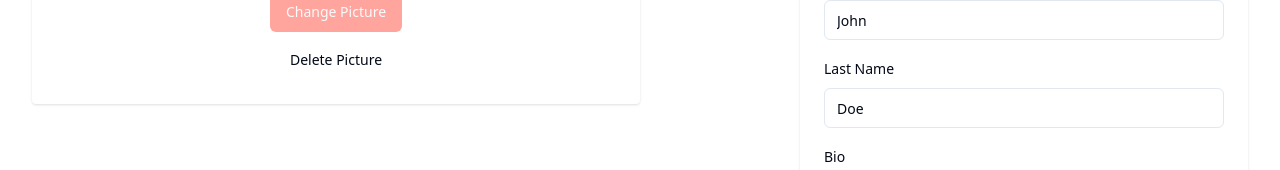
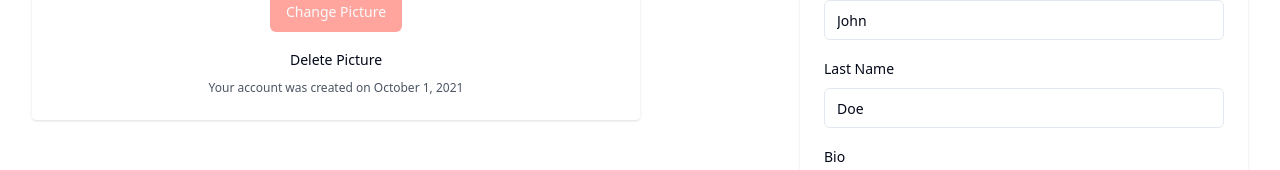
Before and after one commit to Yousaf-R878/swoons, a React (Vite) app in the folder client/: page /settings in a window 1280 px wide. Shown: the part 304-474 px from the top of the page. Built offline with nearby package versions, Linux system fonts and the light colour scheme; no server answers.

Commit message:
small fix

```diff
--- a/client/src/pages/Explore/Explore.jsx
+++ b/client/src/pages/Explore/Explore.jsx
@@ -58,6 +58,10 @@ const Explore = () => {
                 .toLowerCase()
                 .trim()
                 .replace(/\s+/g, "-");
+
+            if (badges.includes(formattedInputValue)) {
+                return;
+            }
             setBadges([...badges, formattedInputValue]);
             setInputValue("");
         }
--- a/client/src/pages/UserSettings/UserSettings.jsx
+++ b/client/src/pages/UserSettings/UserSettings.jsx
@@ -36,6 +36,16 @@ const fakeUser = {
     email: "johndoe@gmail.com",
     password: "password",
     profilePic: profilePic,
+    accountCreationDate: "2021-10-01T00:00:00.000Z",
+    bio: "",
+};
+
+const timeStampToDate = (timeStamp) => {
+    const date = new Date(timeStamp);
+    const month = date.toLocaleString("default", { month: "long" });
+    const day = date.getDate();
+    const year = date.getFullYear();
+    return `${month} ${day}, ${year}`;
 };
 
 const UserSettings = () => {
@@ -48,6 +58,7 @@ const UserSettings = () => {
             lastName: fakeUser.lastName,
             email: fakeUser.email,
             password: "", // Clear the password field
+            accountCreationDate: fakeUser.accountCreationDate,
             bio: fakeUser.bio,
         },
     });
@@ -82,6 +93,10 @@ const UserSettings = () => {
                     </div>
                     <Button className="mb-2">Change Picture</Button>
                     <Button variant="danger">Delete Picture</Button>
+                    <p className="text-gray-600 text-xs">
+                        Your account was created on{" "}
+                        {timeStampToDate(fakeUser.accountCreationDate)}
+                    </p>
                 </div>
                 <div className="w-1/2 max-w-md bg-white shadow rounded p-6 ml-4">
                     <h1 className="text-2xl font-semibold mb-6">Settings</h1>
```
Also changed, not shown: 1 other file (tests, documents, lock files or other folders).
